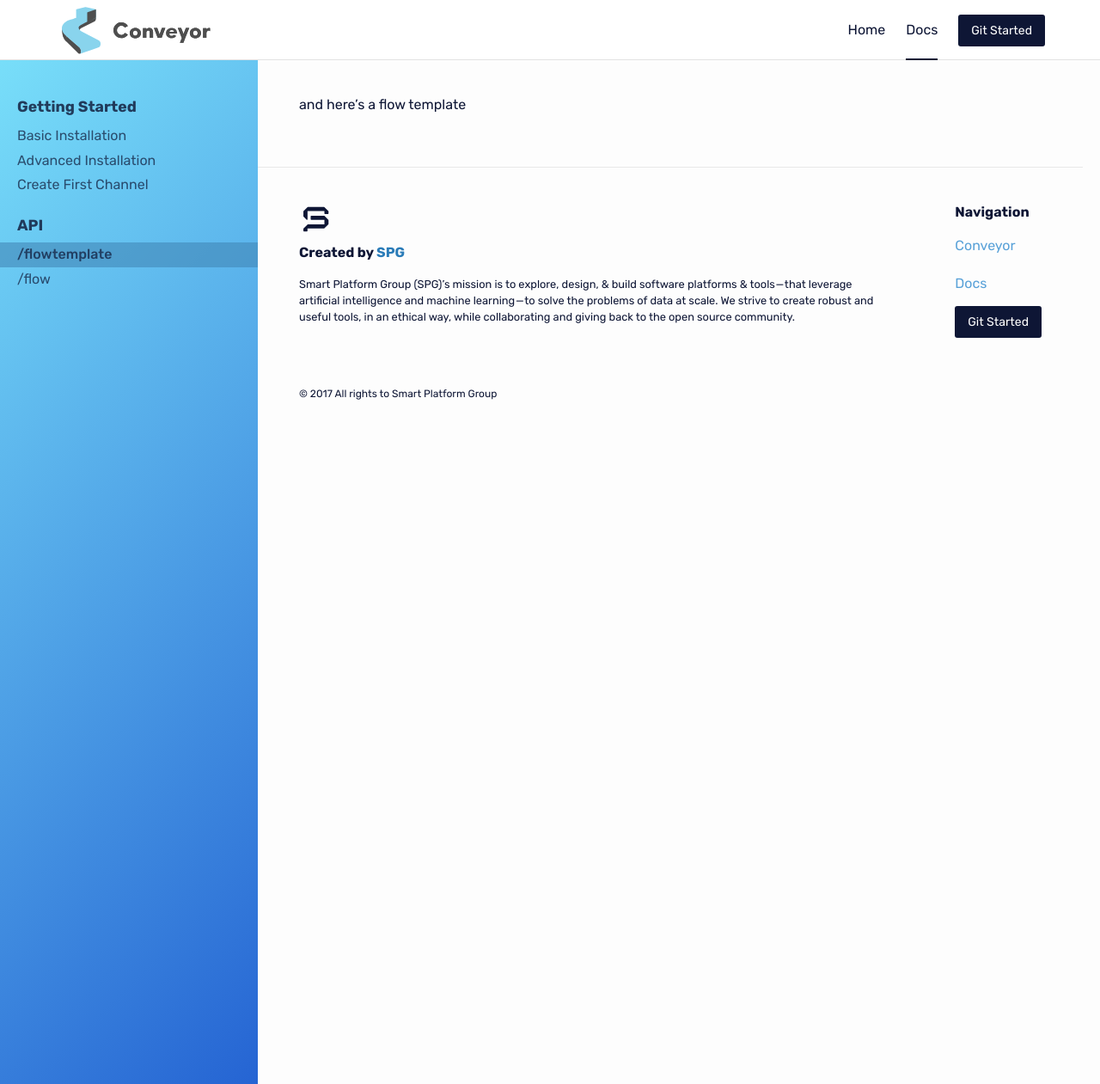
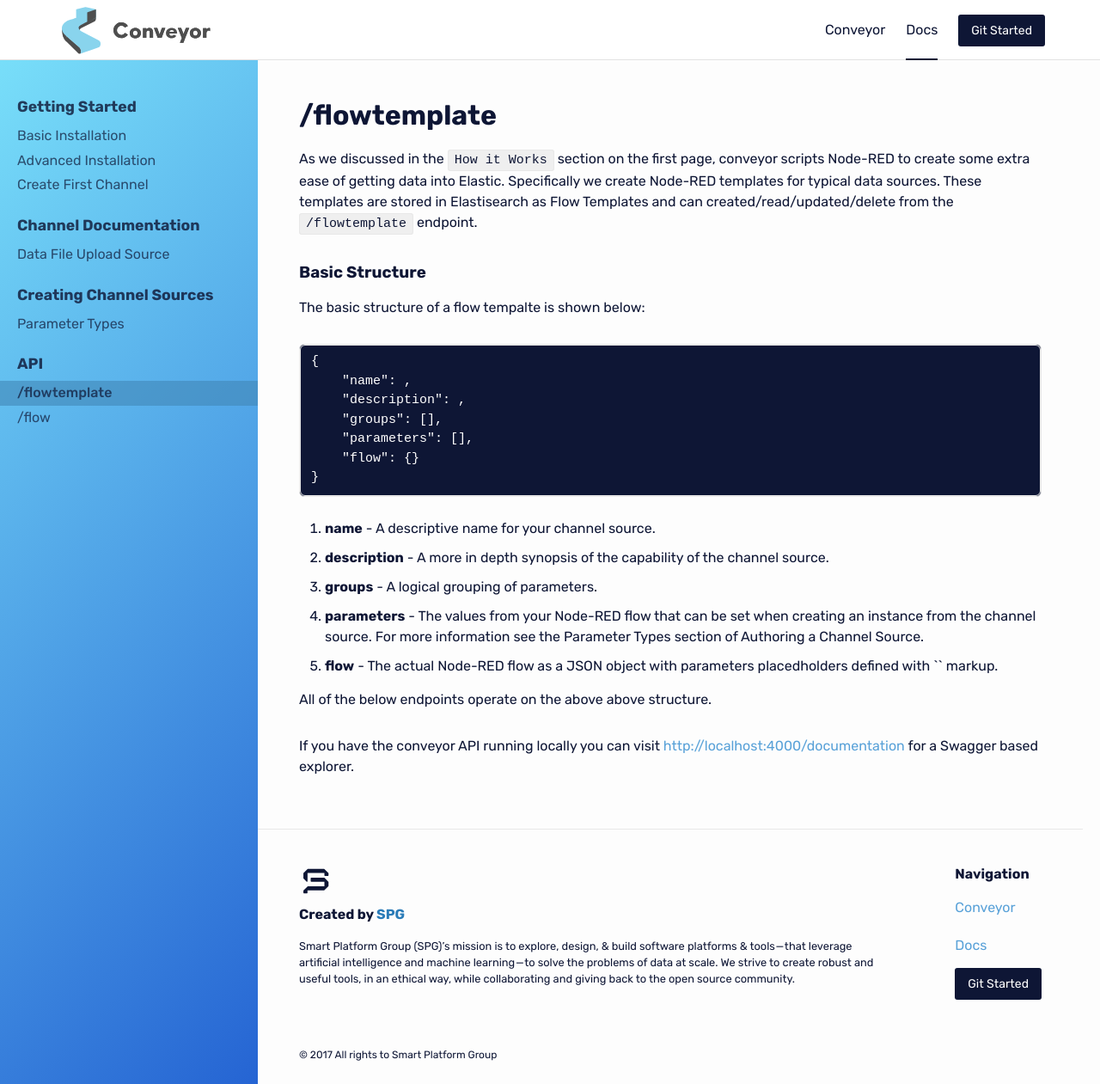
Before and after one commit to samtecspg/conveyor, a Jekyll site: the page built from docs/_api_endpoints/flow-template.md, in a window 1280 px wide and 1261 px high. Shown: the whole window at 86% size. Built offline with Jekyll 4.4.1, drawn with Linux system fonts in a browser that asks for light colours; a script that is not in the unit is left out.

Commit message:
More Documentation Progress
So exciting :)

````diff
--- a/docs/_api_endpoints/flow-template.md
+++ b/docs/_api_endpoints/flow-template.md
@@ -4,4 +4,27 @@
 order: 0
 ---
 
-and here's a flow template
+# /flowtemplate
+As we discussed in the `How it Works` section on the first page, conveyor scripts Node-RED to create some extra ease of getting data into Elastic. Specifically we create Node-RED templates for typical data sources. These templates are stored in Elastisearch as Flow Templates and can created/read/updated/delete from the `/flowtemplate` endpoint.
+
+### Basic Structure
+The basic structure of a flow tempalte is shown below:
+```
+{
+    "name": ,
+    "description": ,
+    "groups": [],
+    "parameters": [],
+    "flow": {}
+}
+```
+
+ - **name** - A descriptive name for your channel source.
+ - **description** - A more in depth synopsis of the capability of the channel source.
+ - **groups** - A logical grouping of parameters.
+ - **parameters** - The values from your Node-RED flow that can be set when creating an instance from the channel source. For more information see the Parameter Types section of Authoring a Channel Source.
+ - **flow** - The actual Node-RED flow as a JSON object with parameters placedholders defined with `{{handlebars}}` markup.
+
+ All of the below endpoints operate on the above above structure.
+
+ If you have the conveyor API running locally you can visit [http://localhost:4000/documentation](http://localhost:4000/documentation) for a Swagger based explorer.
--- /dev/null
+++ b/docs/_channel_authoring/parameter-types.md
@@ -0,0 +1,5 @@
+---
+title: Parameter Types
+layout: default
+order: 0
+---
--- /dev/null
+++ b/docs/_channel_documentation/file-upload.md
@@ -0,0 +1,5 @@
+---
+title: Data File Upload Source
+layout: default
+order: 0
+---
--- a/docs/_config.yml
+++ b/docs/_config.yml
@@ -34,6 +34,14 @@
     title: Getting Started
     output: true
     permalink: /:collection/:title
+  channel_documentation:
+    title: Channel Documentation
+    output: true
+    permalink: /:collection/:title
+  channel_authoring:
+    title: Source Authoring
+    output: true
+    permalink: /:collection/:title
   api_endpoints:
     title: API
     output: true
--- a/docs/_includes/header.html
+++ b/docs/_includes/header.html
@@ -21,7 +21,7 @@
           <li class="selected"><a href="{{site.url}}{{site.baseurl}}/">Conveyor</a></li>
           <li><a href="{{site.url}}{{site.baseurl}}/getting_started/">Docs</a></li>
         {% else %}
-          <li><a href="{{site.url}}{{site.baseurl}}/">Home</a></li>
+          <li><a href="{{site.url}}{{site.baseurl}}/">Conveyor</a></li>
           <li class="selected"><a href="{{site.url}}{{site.baseurl}}/getting_started/">Docs</a></li>
         {% endif %}
     		<li><a class="nav-btn btn" href="https://github.com/samtecspg/conveyor">Git Started</a></li>
--- a/docs/_includes/side-nav.html
+++ b/docs/_includes/side-nav.html
@@ -4,6 +4,30 @@
       <li class="text-label">Getting Started</li>
       {% assign gs_items = site.getting_started | sort: 'order' %}
       {% for item in gs_items %}
+        {% if page.url == item.url %}
+          <li class="is-selected"><a href="{{ site.baseurl }}{{ item.url }}" class="active">{{item.title}}</a></li>
+        {% else %}
+          <li><a href="{{ site.baseurl }}{{ item.url }}">{{item.title}}</a></li>
+        {% endif %}
+      {% endfor %}
+    </ul>
+
+    <ul>
+      <li class="text-label">Channel Documentation</li>
+      {% assign channel_docs = site.channel_documentation | sort: 'order' %}
+      {% for item in channel_docs %}
+        {% if page.url == item.url %}
+          <li class="is-selected"><a href="{{ site.baseurl }}{{ item.url }}" class="active">{{item.title}}</a></li>
+        {% else %}
+          <li><a href="{{ site.baseurl }}{{ item.url }}">{{item.title}}</a></li>
+        {% endif %}
+      {% endfor %}
+    </ul>
+
+    <ul>
+      <li class="text-label">Creating Channel Sources</li>
+      {% assign auth_items = site.channel_authoring | sort: 'order' %}
+      {% for item in auth_items %}
         {% if page.url == item.url %}
           <li class="is-selected"><a href="{{ site.baseurl }}{{ item.url }}" class="active">{{item.title}}</a></li>
         {% else %}
@@ -23,8 +47,5 @@
         {% endif %}
       {% endfor %}
     </ul>
-      <!-- {% for post in site.categories.Installation %}
-        <li><a href="{{ post.url }}">{{ post.title }}</a></li>
-      {% endfor %} -->
   </nav>
 </menu>
--- a/docs/_layouts/default.html
+++ b/docs/_layouts/default.html
@@ -23,6 +23,6 @@
     src="https://code.jquery.com/jquery-2.2.4.min.js"
     integrity="sha256-BbhdlvQf/xTY9gja0Dq3HiwQF8LaCRTXxZKRutelT44="
     crossorigin="anonymous"></script>
-  <script type="text/javascript" src="assets/js/main.js"></script>
+  <script type="text/javascript" src='{{ "/assets/js/main.js" | absolute_url }}'></script>
 
 </html>
````
Also changed, not shown: docs/_posts/2017-10-24-welcome-to-jekyll.markdown (deleted, +0 -25 lines), docs/index.md (+7 -0 lines).
